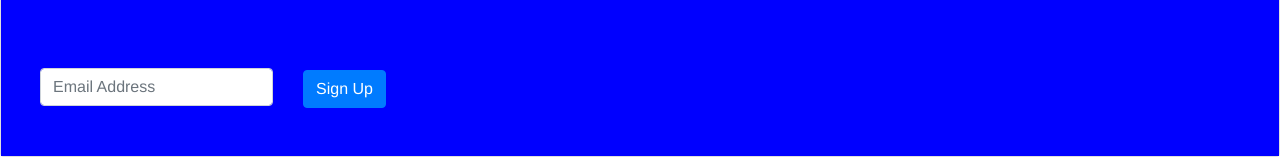
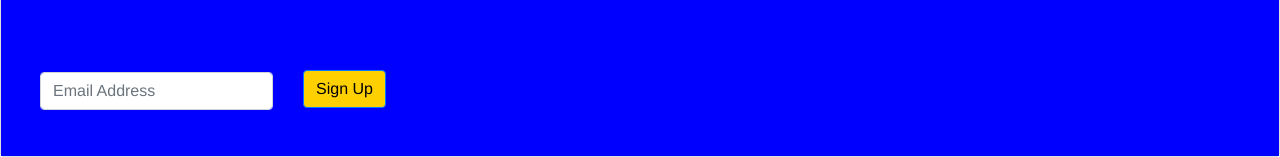
Before and after one commit to jpcas/myappmockup, a React (Create React App) app: page / in a window 1280 px wide. Shown: the part 1946-2103 px from the top of the page. Built offline with nearby package versions, Linux system fonts and the light colour scheme.

Commit message:
updates on the button css

```diff
--- a/src/App.css
+++ b/src/App.css
@@ -132,3 +132,9 @@
   line-height: 1.8em;
   font-size: 2rem;
 }
+
+.mb-2 {
+  background-color: #ffd000 !important;
+  color: #000 !important;
+
+}
--- a/src/pages/HomePage.js
+++ b/src/pages/HomePage.js
@@ -82,7 +82,7 @@ function HomePage() {
         Email Address
       </Form.Label>
       <Form.Control
-        className="mb-2"
+        className="control"
         id="inlineFormInput"
         placeholder="Email Address"
       />
```
